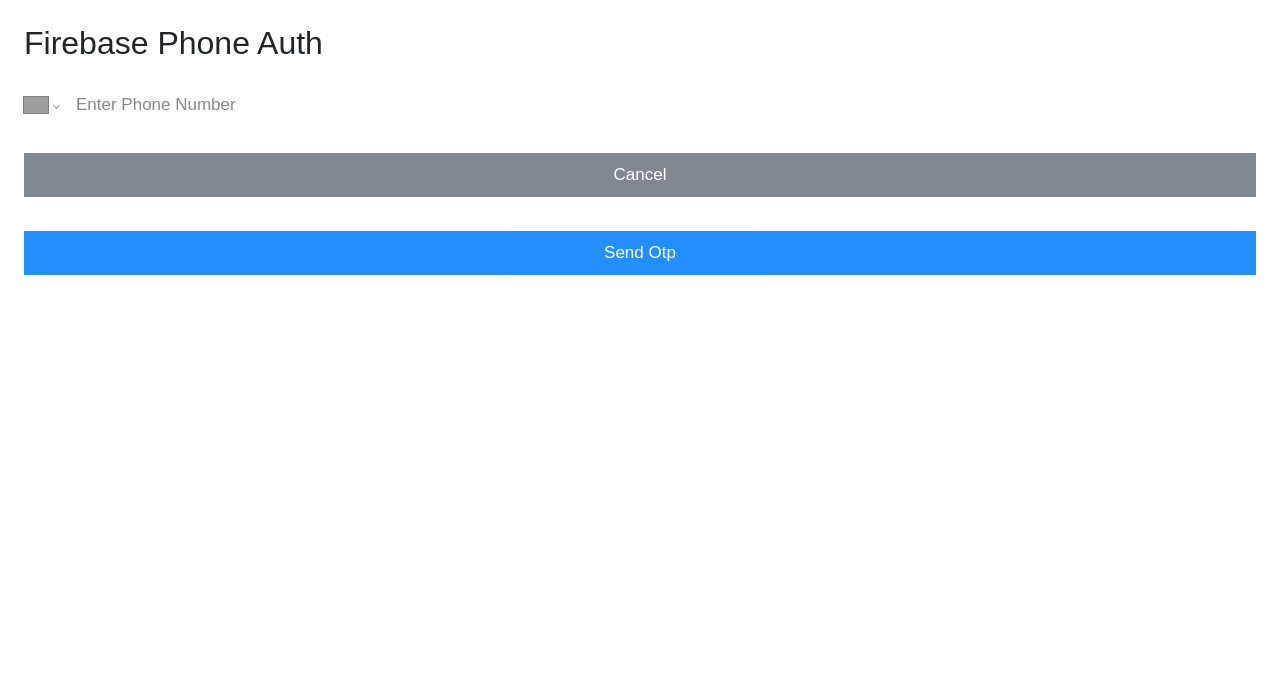
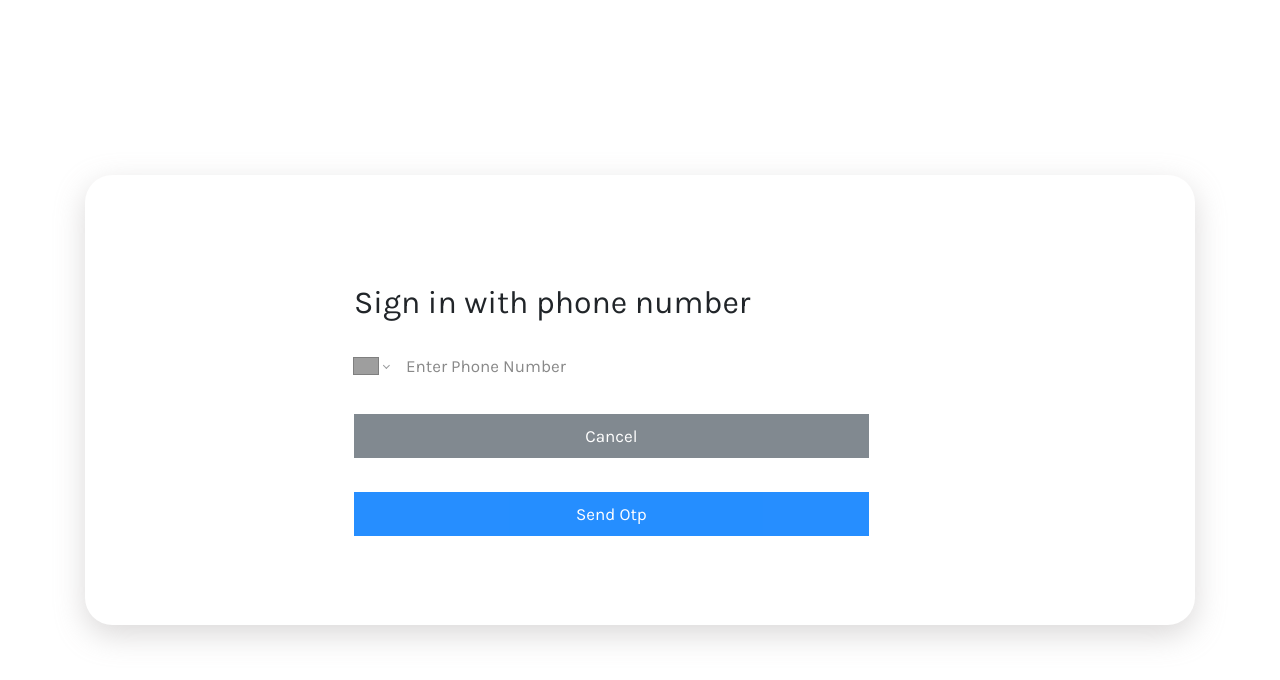
Before and after one commit to SyedSaifAli1234/influencersBook, a React (Create React App) app: page /phone-login in a window 1280 px wide. Shown: the top 680 px of the page. Built offline with nearby package versions, Linux system fonts and the light colour scheme; no server answers; grey boxes are pictures that could not be loaded.

Commit message:
Styling changed

```diff
--- a/public/assets/css/login.css
+++ b/public/assets/css/login.css
@@ -1,6 +1,6 @@
 main {
   font-family: "Karla", sans-serif;
-  background-color: #d0d0ce;
+  background-color: white;
   min-height: 100vh; }
 
 .brand-wrapper {
--- a/src/components/Login.js
+++ b/src/components/Login.js
@@ -1,6 +1,5 @@
-import image from "../images/login.jpg";
 import logo from "../images/logo.svg";
-import {socialMediaAuth, signIn} from "../service/FirebaseService";
+import {signIn, socialMediaAuth} from "../service/FirebaseService";
 import {facebookProvider, googleProvider, twitterProvider} from "../config/authMethods";
 import {useRef} from "react";
 import {useNavigate} from "react-router-dom";
@@ -60,10 +59,8 @@
                 <div className="container">
                     <div className="card login-card">
                         <div className="row no-gutters">
-                            <div className="col-md-5">
-                                <img src={image} alt="login" className="login-card-img"/>
-                            </div>
-                            <div className="col-md-7">
+                            <div className="col-md-2"></div>
+                            <div className="col-md-8">
                                 <div className="card-body">
                                     <div className="brand-wrapper">
                                         <img src={logo} alt="logo" className="logo"/>
@@ -84,18 +81,18 @@
                                     <p className="login-card-footer-text">Don't have an account?
                                         <a className="text-reset ml-1" style={{cursor:"pointer"}} onClick={(e)=>{e.preventDefault();navigate('/register')}}>Register here</a>
                                     </p>
-                                    <div className="container row" onClick={()=>navigate('/phone-login')}>
-                                        <div className={"col-2 instagram btn"} style={{backgroundColor:"#25b9be"}}>
-                                            <i className="fa fa-instagram fa-fw"/>
-                                        </div>
-                                        <div className={"col-9 m-0 p-0"}>
+                                    <a className="forgot-password-link" onClick={(e)=>e.preventDefault()}>Sign in with:</a>
+                                    <div className="container">
+                                        <div className="row" onClick={()=>navigate('/phone-login')}>
+                                            <div className={"col-2 instagram btn"} style={{backgroundColor:"#25b9be"}}>
+                                                <i className="fa fa-instagram fa-fw"/>
+                                            </div>
+                                            <div className={"col-9 m-0 p-0"}>
                                                 <span className="btn text-white" style={{backgroundColor:"#25b9be"}}>
                                                     Sign in with phone
                                                 </span>
+                                            </div>
                                         </div>
-                                    </div>
-                                    <a className="forgot-password-link" onClick={(e)=>e.preventDefault()}>Sign in with:</a>
-                                    <div className="container">
                                         <div className="row" onClick={()=>handleSocialLogin(googleProvider)}>
                                             <div className={"col-2 google btn"}>
                                                 <i className="fa fa-google fa-fw"/>
@@ -139,6 +136,7 @@
                                     </div>
                                 </div>
                             </div>
+                            <div className="col-md-2"></div>
                         </div>
                     </div>
                 </div>
--- a/src/components/PhoneLogin.js
+++ b/src/components/PhoneLogin.js
@@ -5,6 +5,7 @@
 import "react-phone-number-input/style.css";
 import PhoneInput from "react-phone-number-input";
 import {setUpRecaptcha} from "../service/FirebaseService";
+import logo from "../images/logo.svg";
 
 const PhoneLogin = () => {
 
@@ -44,14 +45,20 @@
     };
 
     return (
-        <>
+        <main className="d-flex align-items-center min-vh-100 py-3 py-md-0">
+            <div className="container">
+                <div className="card login-card">
+                    <div className="row no-gutters">
+                        <div className="col-md-2"></div>
+                        <div className="col-md-8">
+                            <div className="card-body">
                                 <div className="p-4 box">
-                <h2 className="mb-3">Firebase Phone Auth</h2>
+                                    <h2 className="mb-3">Sign in with phone number</h2>
                                     {error && <Alert variant="danger">{error}</Alert>}
                                     <Form onSubmit={getOtp} style={{ display: !flag ? "block" : "none" }}>
                                         <Form.Group className="mb-3" controlId="formBasicEmail">
                                             <PhoneInput
-                            defaultCountry="TH"
+                                                defaultCountry="US"
                                                 value={number}
                                                 onChange={setNumber}
                                                 placeholder="Enter Phone Number"
@@ -87,7 +94,13 @@
                                         </div>
                                     </Form>
                                 </div>
-        </>
+                            </div>
+                        </div>
+                        <div className="col-md-2"></div>
+                    </div>
+                </div>
+            </div>
+        </main>
     );
 }
 
--- a/src/components/Register.js
+++ b/src/components/Register.js
@@ -34,15 +34,13 @@
             <div className="container">
                 <div className="card login-card">
                     <div className="row no-gutters">
-                        <div className="col-md-5">
-                            <img src={image} alt="login" className="login-card-img"/>
-                        </div>
-                        <div className="col-md-7">
+                        <div className="col-md-2"></div>
+                        <div className="col-md-8">
                             <div className="card-body">
                                 <div className="brand-wrapper">
                                     <img src={logo} alt="logo" className="logo"/>
                                 </div>
-                                <p className="login-card-description">Register</p>
+                                <p className="login-card-description">Create your account</p>
                                 <form onSubmit={(event)=>registerHandler(event)}>
                                     <div className="form-group">
                                         <label htmlFor="email" className="sr-only">Email</label>
@@ -59,6 +57,7 @@
                                 </p>
                             </div>
                         </div>
+                        <div className="col-md-2"></div>
                     </div>
                 </div>
             </div>
```
Lines whose indentation alone changed are shown as unchanged.
